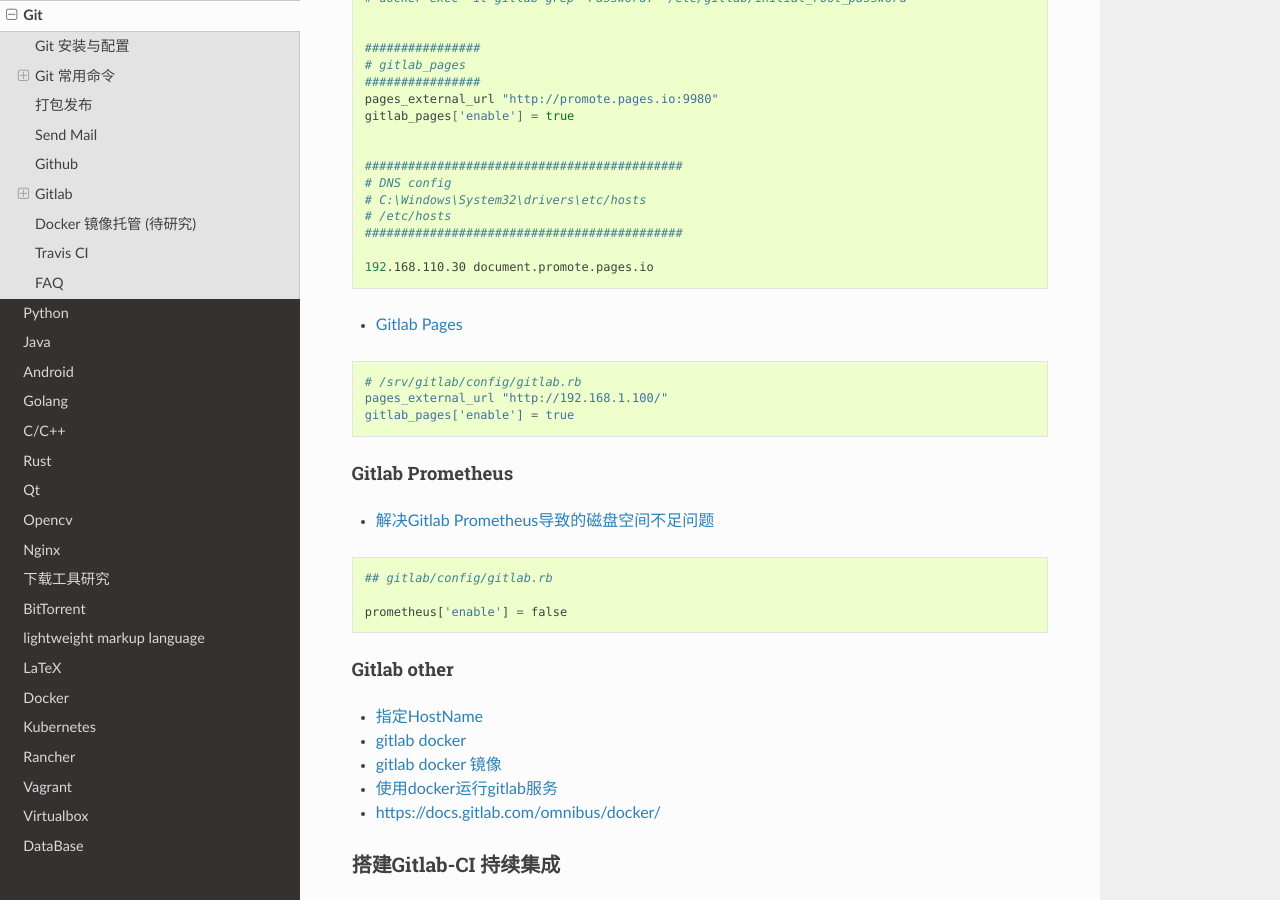
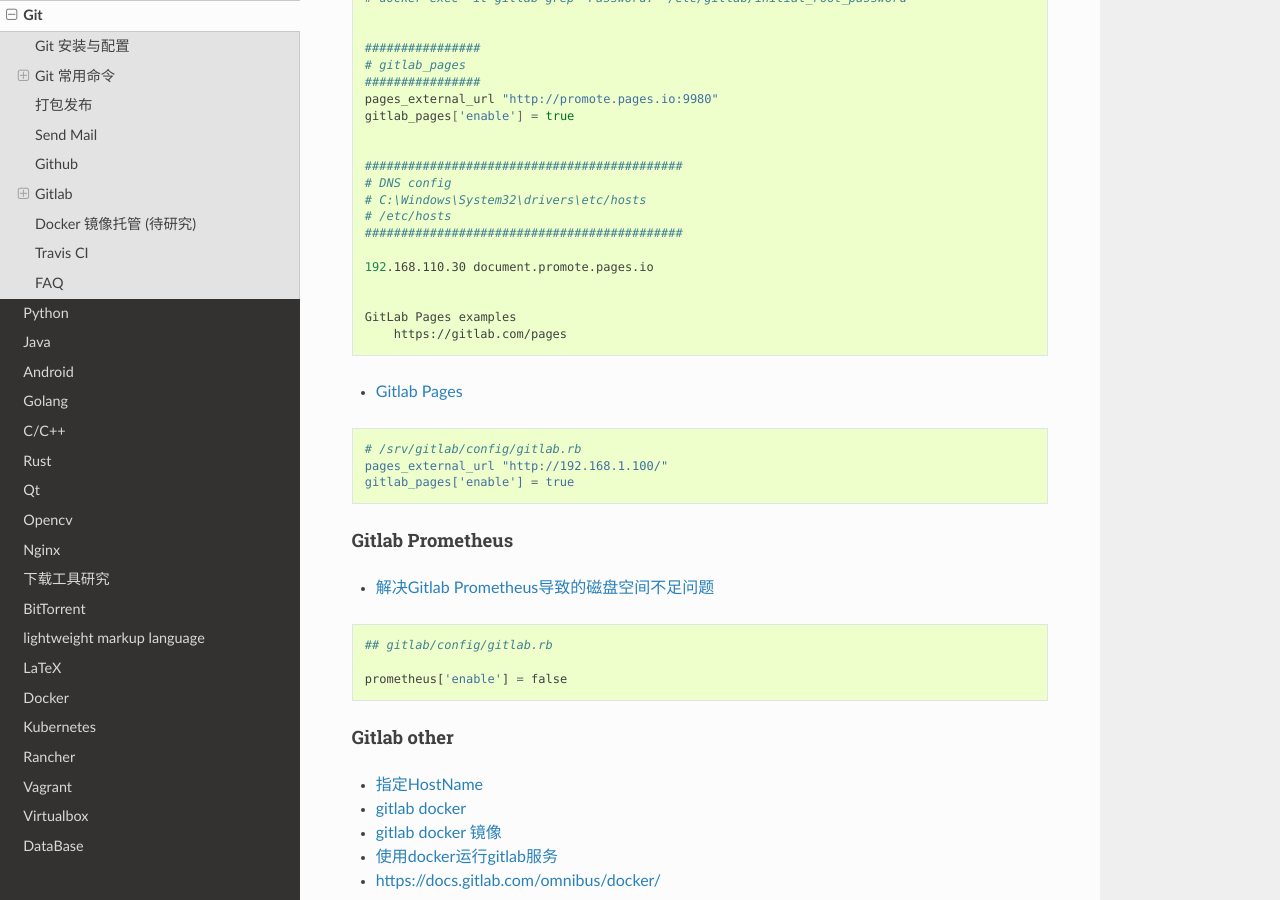
Before and after one commit to my-rds-store/my_space, a Sphinx documentation site: the page built from source/git/index.rst, in a window 1280 px wide and 900 px high, scrolled down 6574 px. Built offline with Sphinx 7.4.7 and the Read the Docs theme 2.0.0, drawn with Linux system fonts in a browser that asks for light colours.

Commit message:
updae ...

```diff
--- a/source/git/index.rst
+++ b/source/git/index.rst
@@ -390,6 +390,10 @@
     ############################################
 
     192.168.110.30 document.promote.pages.io
+
+
+    GitLab Pages examples
+        https://gitlab.com/pages
 
 * `Gitlab Pages <https://docs.gitlab.com/ee/administration/pages/index.html>`_
 
```
